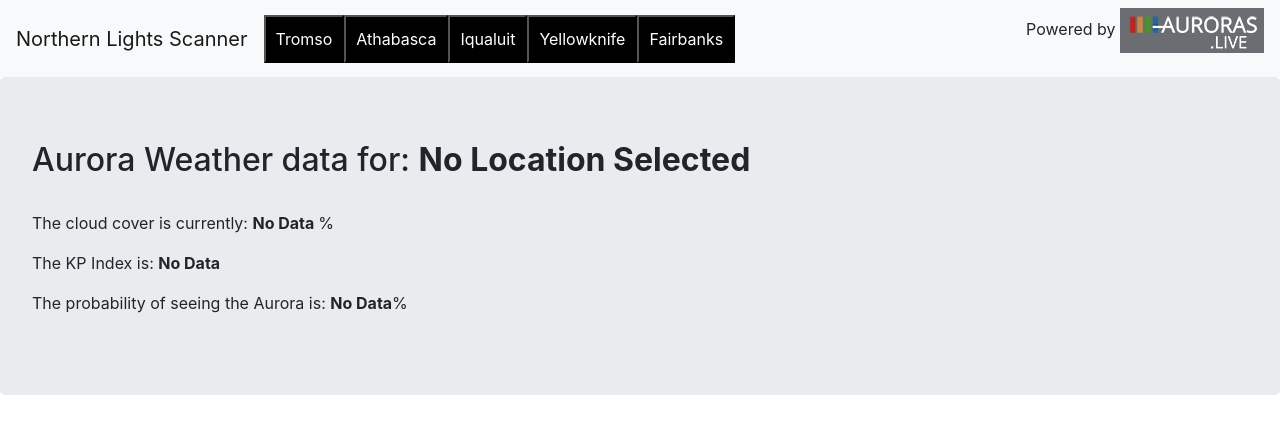
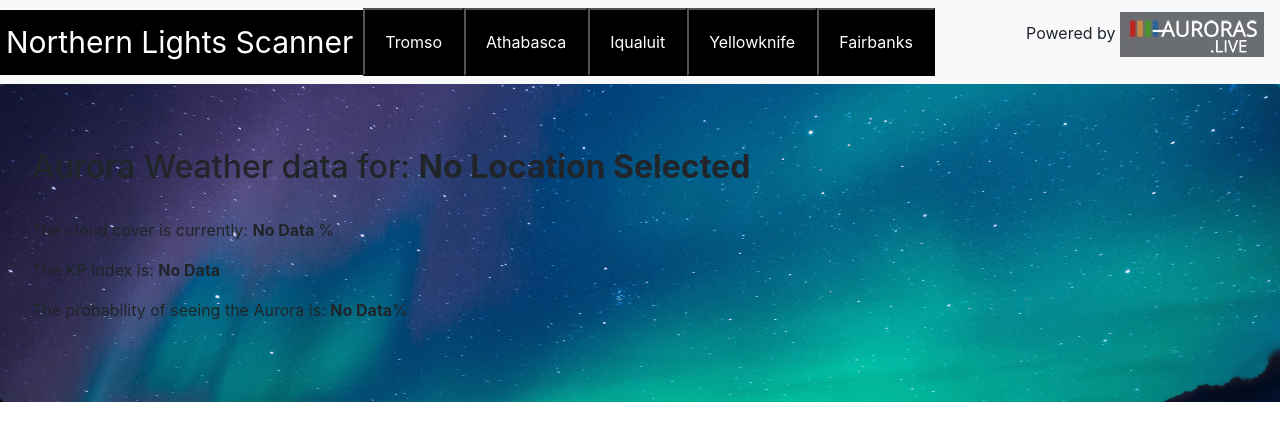
Before and after one commit to aektap/ReactWeatherAPI, a React (Create React App) app: page / in a window 1280 px wide. Shown: the top 440 px of the page. Built offline with nearby package versions, Linux system fonts and the light colour scheme.

Commit message:
update to button and jumbotron image

```diff
--- a/src/App.js
+++ b/src/App.js
@@ -46,15 +46,15 @@ class App extends Component {
     const { auroraData } = this.state
     console.log(backgroundImage)
     return (
+      <div style={{backgroundImage: `url(${backgroundImage})`, backgroundPosition: "center", backgroundSize: "cover" }}>
 
-      <div className ="lights">
       <div>
       <Navigation getWeather={this.getWeather} />
       <div className="container">
       </div>
       </div>
       <div className="jumbotron">
-        <header className="appheader">
+        <header className="App-header">
           <h2>Aurora Weather data for: <b>{auroraData.nameLoc}</b></h2>
           <br></br>
           <p>The cloud cover is currently: <b>  {auroraData.cloudCover} </b>%</p>
--- a/src/Navigation.js
+++ b/src/Navigation.js
@@ -1,13 +1,17 @@
 import React from 'react';
+import background from './northernlights.jpg'
+
 
 class Navigation extends React.Component {
     render() {
         return(
+
             <nav className="navbar navbar-expand-lg navbar-light bg-light">
-            <a className="navbar-brand" href="/">Northern Lights Scanner</a>
+            <a className="navbarbrand" href="/">Northern Lights Scanner</a>
             <button className="navbar-toggler" type="button" data-toggle="collapse" data-target="#navbarSupportedContent" aria-controls="navbarSupportedContent" aria-expanded="false" aria-label="Toggle navigation">
               <span className="navbar-toggler-icon"></span>
             </button>
+            <div style={{backgroundImage: `url(${background})` }}/>
 
           <div className="collapse navbar-collapse" id="navbarSupportedContent">
                       <ul className="navbar-nav mr-auto">
@@ -34,8 +38,10 @@ class Navigation extends React.Component {
                         </li>
                       </ul>
                         <p> Powered by  <img src={require('./auroraslogo.jpg')}/></p>
+
             </div>
           </nav>
+
         )
     }
 }
--- a/src/index.css
+++ b/src/index.css
@@ -16,5 +16,27 @@ code {
 button {
   background: black;
   color: white;
+  padding:20px;
+
+
+
+}
+
+.jumbotron {
+  background: url('./northernlights.jpg') no-repeat center;
+  background-size: cover;
+  background-color: rgba(0,0,0,0.80);
+  background-blend-mode: multiply;
+  background-attachment: fixed;
+  height: 100%;
+  width: 100%;
+}
+
+a.navbarbrand {
+  background-color:black;
+  color: white;
   padding: 10px;
+  font-size: 30px;
+  margin-left: -20px;
+  height: 100%;
 }
```
Also changed, not shown: src/App.css (line endings or trailing spaces).
